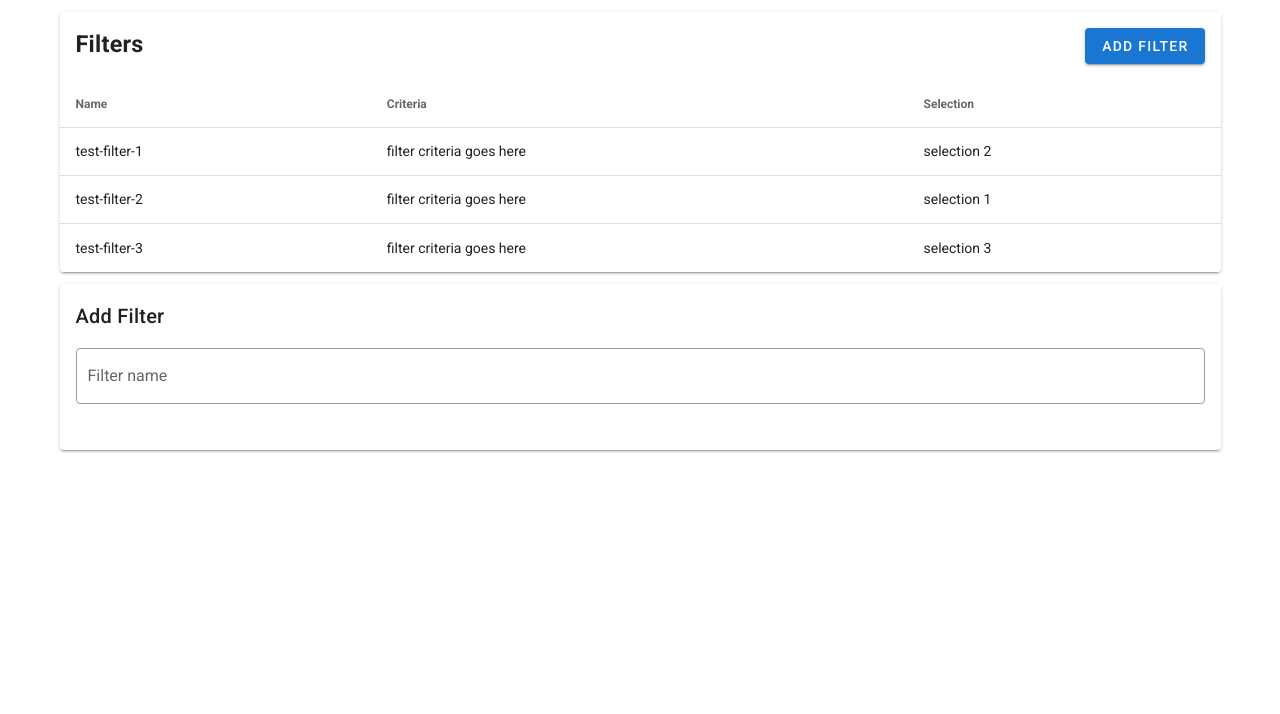
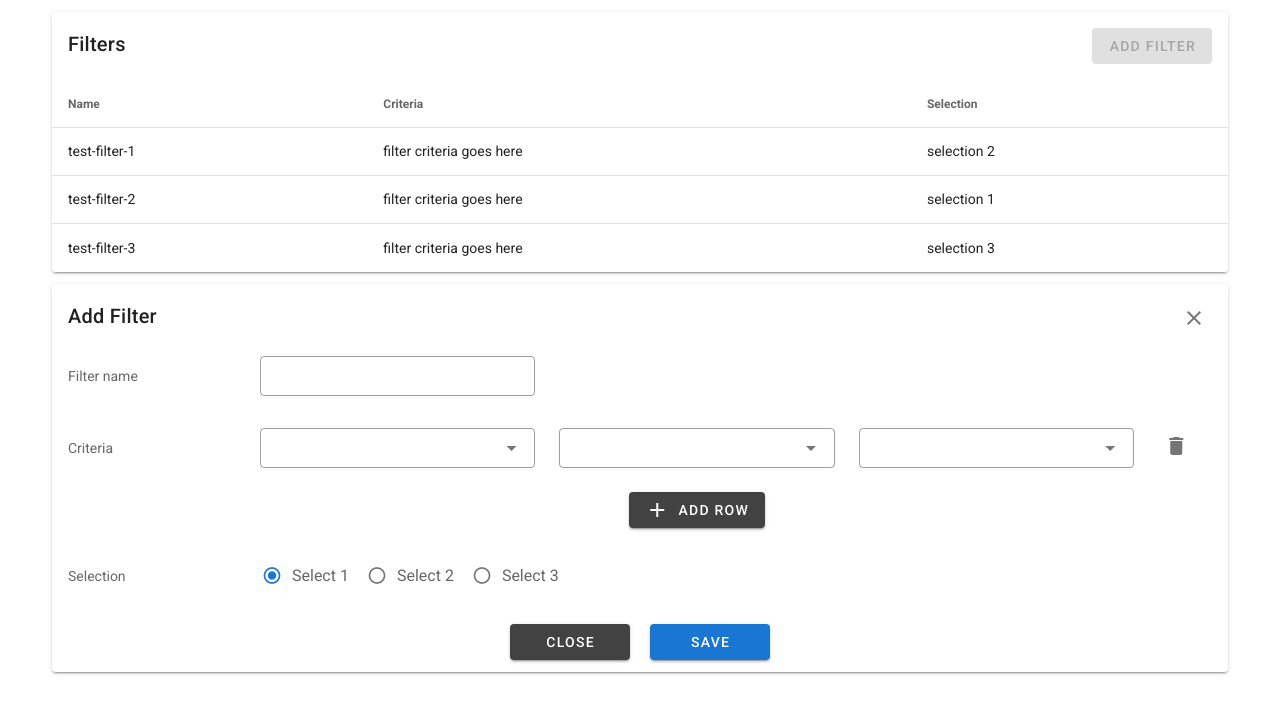
Before and after one commit to volkhu/demo-web-app-filters, a Vue app in the folder filters-frontend/: page / in a window 1280 px wide. Both pictures are taken after a click on the button "ADD FILTER". Shown: the top 714 px of the page. Built offline with nearby package versions, Linux system fonts and the light colour scheme.

Commit message:
Finish add filter dialog layout

```diff
--- a/filters-frontend/src/components/AddFilterDialog.vue
+++ b/filters-frontend/src/components/AddFilterDialog.vue
@@ -1,19 +1,170 @@
 <template>
-  <v-card>
-    <v-card-title>Add Filter</v-card-title>
-    <v-card-text>
-      <form>
+  <v-card v-show="isShown">
+    <v-card-title class="pb-1">
+      <v-row>
+        <v-col>Add Filter</v-col>
+        <v-col class="text-right">
+          <v-btn icon @click="closeAddFilterDialog"
+            ><v-icon>mdi-close</v-icon></v-btn
+          >
+        </v-col>
+      </v-row>
+    </v-card-title>
+    <form @submit.prevent="saveNewFilter">
+      <v-container>
+        <!-- Filter name row -->
+        <v-row>
+          <v-col cols="2" class="pl-0">
+            <v-subheader>Filter name</v-subheader>
+          </v-col>
+          <v-col class="ma-0 pa-0">
+            <v-container>
+              <v-row>
+                <v-col>
                   <v-text-field
                     outlined
+                    dense
+                    hide-details="auto"
                     required
-          label="Filter name"
                     maxlength="64"
+                    class="pt-1"
+                    v-model="filterName"
                   ></v-text-field>
+                </v-col>
+                <!-- Some empty cols to align this row's name input box with next row's criteria input boxes -->
+                <v-col></v-col>
+                <v-col></v-col>
+                <v-col cols="1"></v-col>
+              </v-row>
+            </v-container>
+          </v-col>
+        </v-row>
+
+        <!-- Criteria list row -->
+        <v-row>
+          <v-col cols="2" class="pl-0">
+            <v-subheader>Criteria</v-subheader>
+          </v-col>
+          <v-col class="ma-0 pa-0">
+            <v-container>
+              <!-- Inner criteria rows -->
+              <v-row>
+                <v-col>
+                  <v-select
+                    :items="criteriaTypes"
+                    outlined
+                    dense
+                    hide-details="auto"
+                    class="pt-1"
+                  ></v-select>
+                </v-col>
+                <v-col>
+                  <v-select
+                    :items="criteriaTypes"
+                    outlined
+                    dense
+                    hide-details="auto"
+                    class="pt-1"
+                  ></v-select>
+                </v-col>
+                <v-col>
+                  <v-select
+                    :items="criteriaTypes"
+                    outlined
+                    dense
+                    hide-details="auto"
+                    class="pt-1"
+                  ></v-select>
+                </v-col>
+                <v-col cols="1">
+                  <v-btn icon class="mt-1"><v-icon>mdi-delete</v-icon></v-btn>
+                </v-col>
+              </v-row>
+
+              <!-- Add criteria button inner row -->
+              <v-row>
+                <v-col class="text-center">
+                  <v-btn color="secondary" @click="addCriteriaRow">
+                    <v-icon class="mr-2">mdi-plus</v-icon>ADD ROW
+                  </v-btn>
+                </v-col>
+                <v-col cols="1"></v-col>
+              </v-row>
+            </v-container>
+          </v-col>
+        </v-row>
+
+        <!-- Selection row -->
+        <v-row>
+          <v-col cols="2" class="pl-0">
+            <v-subheader>Selection</v-subheader>
+          </v-col>
+          <v-col>
+            <v-radio-group
+              v-model="radioSelection"
+              row
+              dense
+              hide-details="auto"
+              class="mt-2"
+            >
+              <v-radio label="Select 1" value="1"></v-radio>
+              <v-radio label="Select 2" value="2"></v-radio>
+              <v-radio label="Select 3" value="3"></v-radio>
+            </v-radio-group>
+          </v-col>
+        </v-row>
+
+        <!-- Form action buttons row -->
+        <v-row>
+          <v-col class="text-center">
+            <v-btn
+              color="secondary"
+              style="width: 120px"
+              @click="closeAddFilterDialog"
+            >
+              CLOSE
+            </v-btn>
+            <v-btn
+              color="primary"
+              style="width: 120px"
+              class="ml-5"
+              type="submit"
+              @click="addCriteriaRow"
+              >SAVE
+            </v-btn>
+          </v-col>
+        </v-row>
+      </v-container>
     </form>
-    </v-card-text>
   </v-card>
 </template>
 
 <script>
-export default {};
+export default {
+  props: ["isShown"],
+
+  data: () => ({
+    filterName: "",
+    radioSelection: "1",
+
+    criteriaTypes: ["Amount", "Title", "Date"],
+  }),
+
+  methods: {
+    /**
+     * Tell the parent component of this component's visibility status.
+     */
+    setIsShown(value) {
+      this.$emit("update:isShown", value);
+    },
+
+    closeAddFilterDialog() {
+      this.setIsShown(false);
+    },
+
+    addCriteriaRow() {},
+
+    saveNewFilter() {},
+  },
+};
 </script>
--- a/filters-frontend/src/components/HomePage.vue
+++ b/filters-frontend/src/components/HomePage.vue
@@ -1,11 +1,15 @@
 <template>
-  <v-container>
+  <v-container style="max-width: 1200px !important">
     <v-card>
       <v-card-title>
         <v-row>
-          <v-col><h3>Filters</h3></v-col>
+          <v-col>Filters</v-col>
           <v-col class="text-right">
-            <v-btn color="primary" @click="openAddFilterDialog">
+            <v-btn
+              color="primary"
+              @click="openAddFilterDialog"
+              :disabled="isAddFilterDialogShown"
+            >
               ADD FILTER
             </v-btn>
           </v-col>
@@ -31,7 +35,11 @@
         </template>
       </v-simple-table>
     </v-card>
-    <add-filter-dialog v-show="isAddFilterDialogShown" class="mt-3" />
+    <add-filter-dialog
+      class="mt-3"
+      :isShown="isAddFilterDialogShown"
+      @update:isShown="isAddFilterDialogShown = $event"
+    />
   </v-container>
 </template>
 
@@ -63,6 +71,9 @@ export default {
   }),
 
   methods: {
+    /**
+     * Open the dialog that allows the user to define new filters.
+     */
     openAddFilterDialog() {
       this.isAddFilterDialogShown = true;
     },
```
Lines whose indentation alone changed are shown as unchanged.
